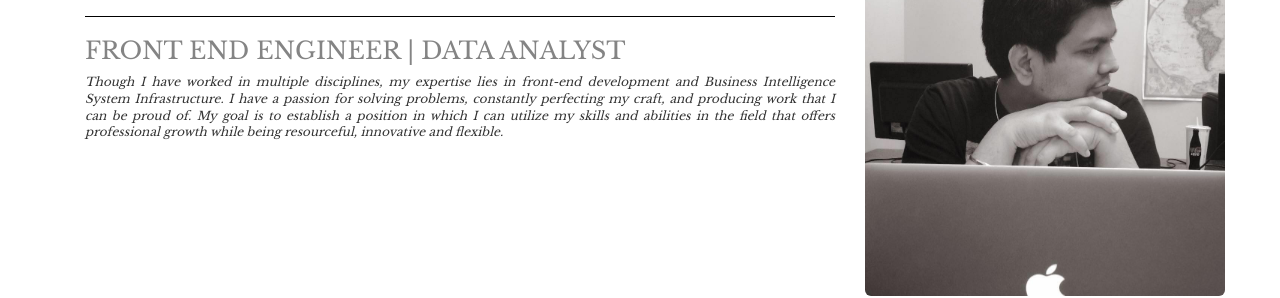
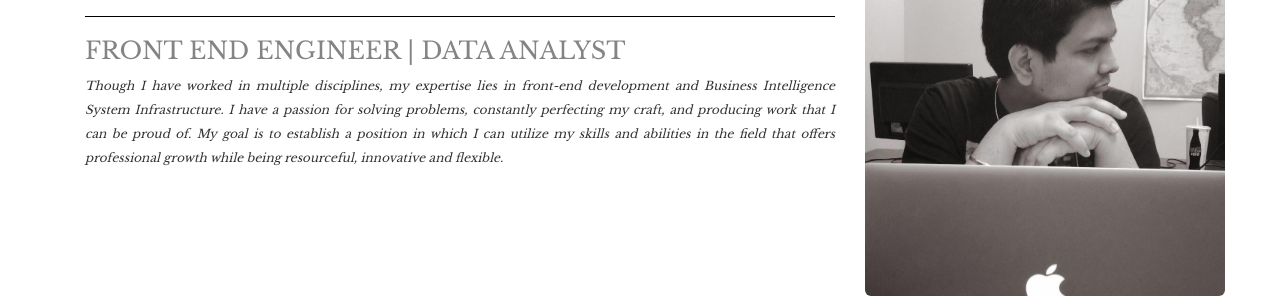
Before and after one commit to hmntkmr/Interactive-Resume, a plain HTML site: page index.html in a window 1280 px wide. Shown: the part 74-372 px from the top of the page. Drawn offline with nearby package versions, Linux system fonts and the light colour scheme.

Commit message:
Css
Added for Summary.

```diff
--- a/css/bootstrap.css
+++ b/css/bootstrap.css
@@ -6,6 +6,10 @@
 
 .progress-bar{
 	color: black;
+}
+
+.summary{
+	line-height: 2em;
 }
 
 html{
@@ -38,6 +42,10 @@ h3{
 	color: #848484;
 }
 
+img{
+	height: auto;
+}
+
 p{
 	line-height: 1.4em;
 	font-family: 'Libre Baskerville', serif;
--- a/index.html
+++ b/index.html
@@ -18,7 +18,7 @@
             <div class="col-md-8">
                 <h1 class="text-uppercase text-left">Hemant Kumar</h1><hr>
                 <h3 class="text-uppercase text-left">Front End Engineer | Data Analyst</h3>
-                <h6 class="text-justify"><em>Though I have worked in multiple disciplines, my expertise lies in front-end development and Business Intelligence System Infrastructure. I have a passion for solving problems, constantly perfecting my craft, and producing work that I can be proud of. My goal is to establish a position in which I can utilize my skills and abilities in the field that offers professional growth while being resourceful, innovative and flexible.</em></h6>
+                <h6 class="text-justify summary"><em>Though I have worked in multiple disciplines, my expertise lies in front-end development and Business Intelligence System Infrastructure. I have a passion for solving problems, constantly perfecting my craft, and producing work that I can be proud of. My goal is to establish a position in which I can utilize my skills and abilities in the field that offers professional growth while being resourceful, innovative and flexible.</em></h6>
             </div>
             <div class="col-md-4 container">
                 <img class="img-responsive img-rounded center-block" src="img/hmntkmr.jpg" alt="my image">
```
